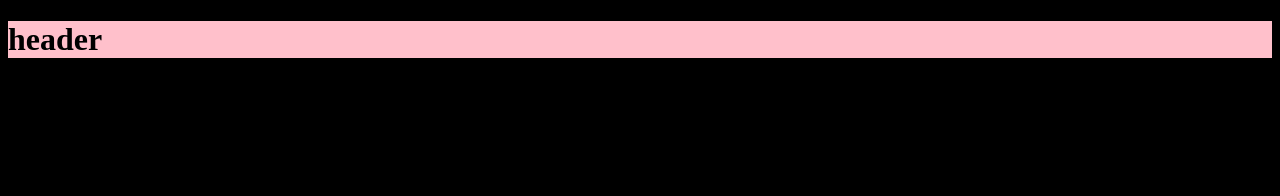
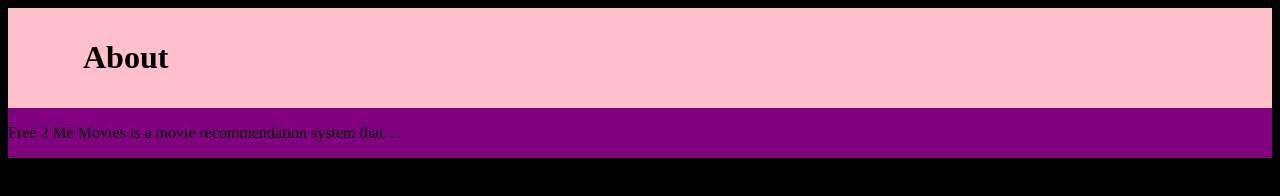
Before and after one commit to ulrichsene/UltimateMovieRecommendation, a plain HTML site: page templates/about.html in a window 1280 px wide. Drawn offline with nearby package versions, Linux system fonts and the light colour scheme.

Commit message:
containers

```diff
--- a/static/styles/about.css
+++ b/static/styles/about.css
@@ -2,6 +2,18 @@
     background-color: black;
 }
 
-.header {
+.container {
+    background-color: white;
+    display: flex;
+    justify-content: center;
+    flex-direction: column;
+}
+
+.about {
     background-color: pink;
+    padding: 10px 75px;
 }
+
+.description {
+    background-color: purple;
+}
--- a/templates/about.html
+++ b/templates/about.html
@@ -11,8 +11,13 @@
 
 <body>
 
-<div class="header">
-  <h1>header</h1>
+<div class="container">
+    <div class="about">
+        <h1>About</h1>
+    </div>
+    <div class="description">
+        <p>Free 2 Me Movies is a movie recommendation system that....</p>
+    </div>
 </div>
 
 <script>
```
